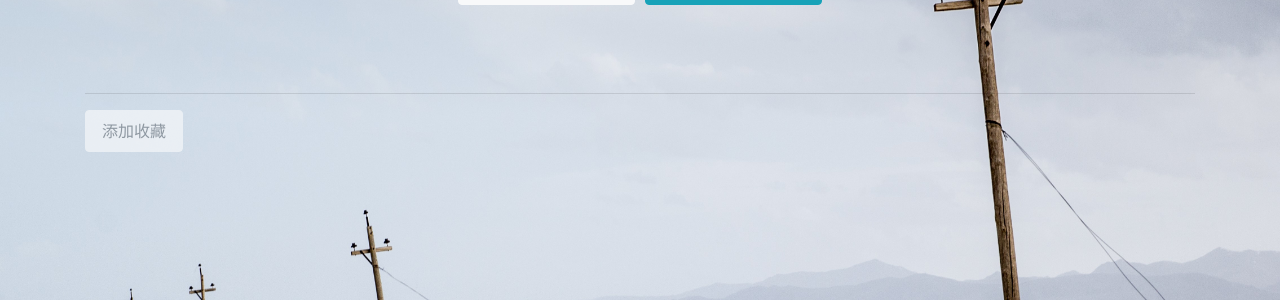
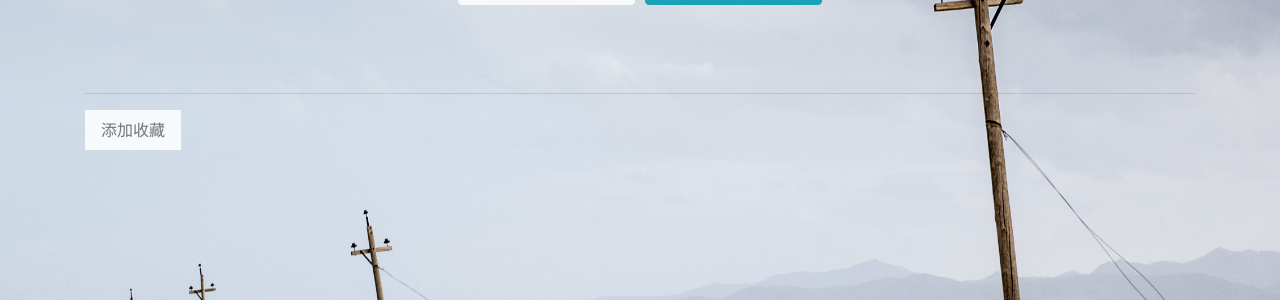
Before and after one commit to pengshu3312323/python_studying, a Django app: template guide/templates/guide/index.html in a window 1280 px wide. Shown: the part 209-509 px from the top of the page. Run offline with Django 3.2, Linux system fonts and the light colour scheme; the template is opened without the code that fills it, so the values that code supplies are empty; some libraries are stand-ins or nearby versions.

Commit message:
template fix

```diff
--- a/guide/templates/guide/index.html
+++ b/guide/templates/guide/index.html
@@ -66,9 +66,9 @@
 		<hr>
 		<ul class="nav">
 			{% if favorite %}
-				<a class="nav-link disabled btn btn-light" href="{% url 'guide:edit' %}">管理收藏</a>
+				<a class="nav-link disabled btn-light" href="{% url 'guide:edit' %}">管理收藏</a>
 			{% else %}
-				<a class="nav-link disabled btn btn-light" href="{% url 'guide:edit' %}">添加收藏</a>
+				<a class="nav-link disabled btn-light" href="{% url 'guide:edit' %}">添加收藏</a>
 			{% endif %}
 		</ul>
 	</div>
--- a/users/templates/users/login.html
+++ b/users/templates/users/login.html
@@ -19,7 +19,7 @@
         <div class="form-group row justify-content-md-center">
             <label class="col-sm-5 col-form-label">用户名</label>
             <div class="col-sm-5">
-                <input type="text" class="form-control-plaintext col-sm-5" name="username" required>
+                <input type="text" class="form-control col-sm-5" name="username" required>
             </div>
         </div>
         <div class="form-group row justify-content-md-center">
--- a/users/templates/users/register.html
+++ b/users/templates/users/register.html
@@ -17,7 +17,7 @@
         <div class="form-group row justify-content-md-center">
             <label class="col-sm-5 col-form-label">用户名</label>
             <div class="col-sm-5">
-                <input type="text" class="form-control-plaintext col-sm-5" name="username" required>
+                <input type="text" class="form-control col-sm-5" name="username" required>
             </div>
         </div>
         <div class="form-group row justify-content-md-center">
```
